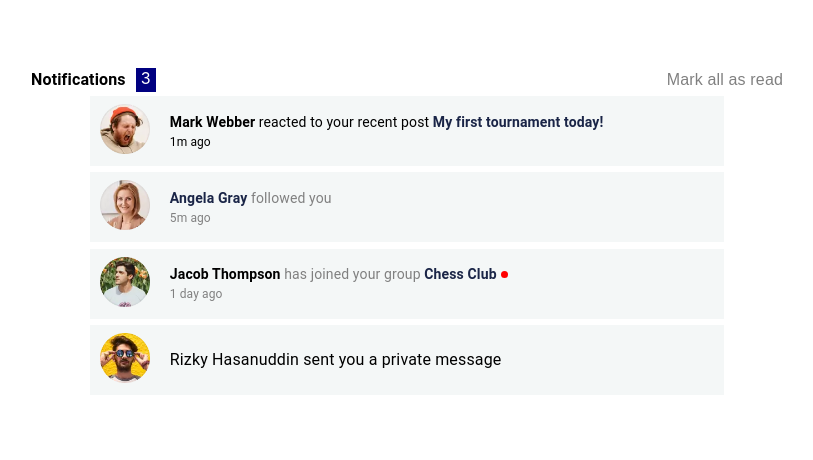
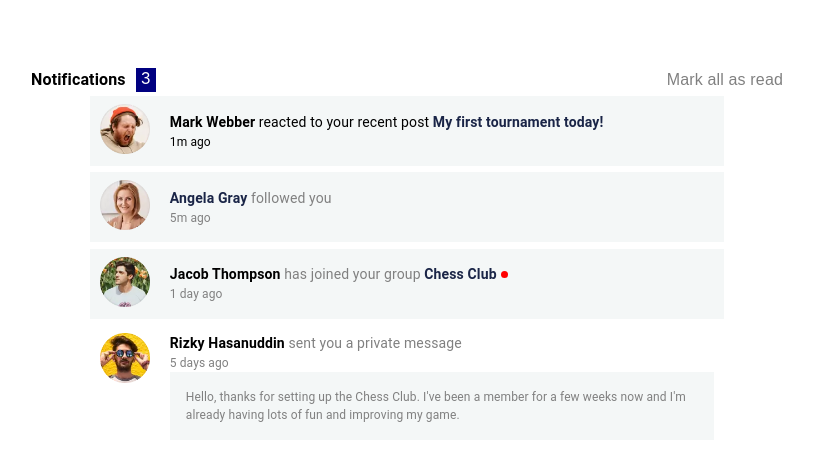
Before and after one commit to Bidhu1024/FM-Notifications, a React (Create React App) app: page / in a window 1280 px wide. Shown: the top 460 px of the page, without its empty margins (233-1046 px from the left). Built offline with nearby package versions, Linux system fonts and the light colour scheme.

Commit message:
Box 4 completed

```diff
--- a/src/components/AllNotifications/Box4.jsx
+++ b/src/components/AllNotifications/Box4.jsx
@@ -3,12 +3,12 @@
 import image4 from "../../assets/images/avatar-rizky-hasanuddin.webp"
 const Box4 = () => {
   return (
-<Box sx={{display:'flex', alignItems:'center',justifyContent:'start', padding:'8px 10px', gap:'20px',width:'80%', backgroundColor:'rgba(233, 239, 240,0.5)',marginTop:'.4rem'}}>
-      <Box><img src={image4} height={50} width={50} alt="rizky" /></Box>
+<Box sx={{display:'flex', padding:'8px 10px', gap:'20px',width:'80%', marginTop:'.4rem'}}>
+      <Box ><img src={image4} height={50} width={50} alt="rizky" /></Box>
       <Box>
-        <Box><Typography><span>Rizky Hasanuddin </span> <span>sent you a private message</span></Typography></Box>
-        <Box></Box>
-        <Box></Box>
+        <Box><Typography sx={{color:'grey', fontSize:'14px'}}><span style={{fontSize:'14px', color:'black', fontWeight:'bold'}}>Rizky Hasanuddin </span> <span>sent you a private message</span></Typography></Box>
+        <Box><Typography sx={{color:'grey', fontSize:'12px'}}>5 days ago</Typography></Box>
+        <Box sx={{backgroundColor:'rgba(233, 239, 240,0.5)', padding:'1rem', }}><Typography sx={{fontSize:'12px', color:'grey'}}>Hello, thanks for setting up the Chess Club. I've been a member for a few weeks now and I'm already having lots of fun and improving my game.</Typography></Box>
       </Box>
     </Box>
   );
```
